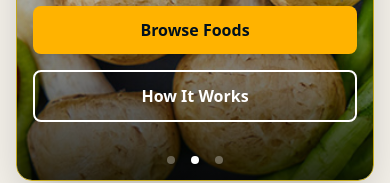
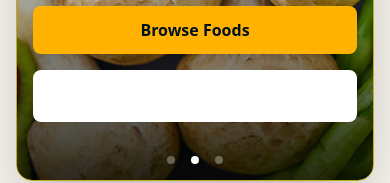
Before and after one commit to tasnimulhasan873/food_client, a React (Vite) app: page / in a window 390 px wide. Shown: the part 365-548 px from the top of the page. Built offline with nearby package versions, Linux system fonts and the light colour scheme; no server answers.

Commit message:
responsive design

```diff
--- a/src/pages/Home/Home.jsx
+++ b/src/pages/Home/Home.jsx
@@ -106,7 +106,9 @@ const Home = () => {
                   <button className="bg-primary-custom hover:bg-accent-custom text-secondary-custom font-semibold px-8 py-3 rounded-lg transition-all duration-300 transform hover:scale-105 shadow-lg">
                     Browse Foods
                   </button>
-                  <button className="bg-transparent border-2 border-white text-white hover:bg-white hover:text-secondary-custom font-semibold px-8 py-3 rounded-lg transition-all duration-300">
+                  <button className="bg-white border-2 border-white text-white
+hover:bg-white hover:text-black
+font-semibold px-8 py-3 rounded-lg transition-all duration-300">
                     How It Works
                   </button>
                 </div>
```
